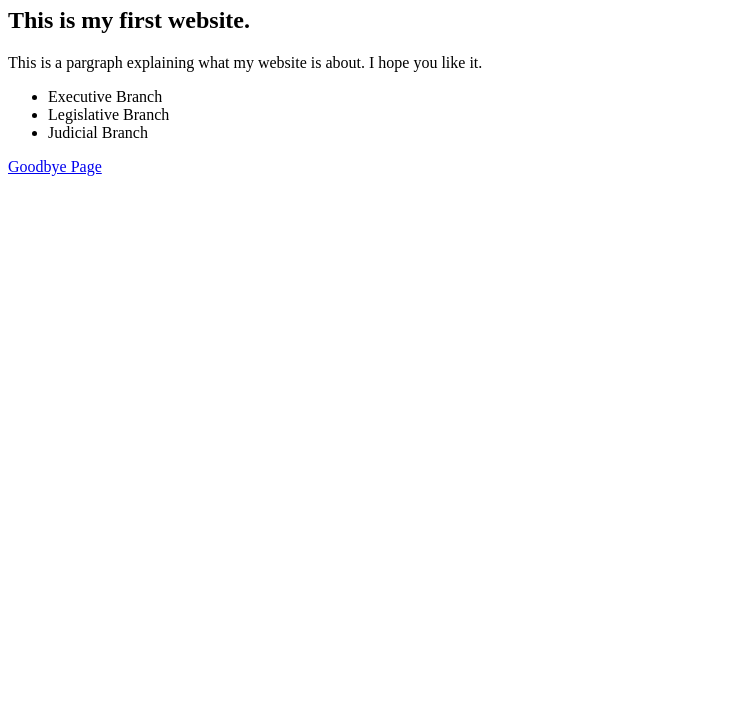
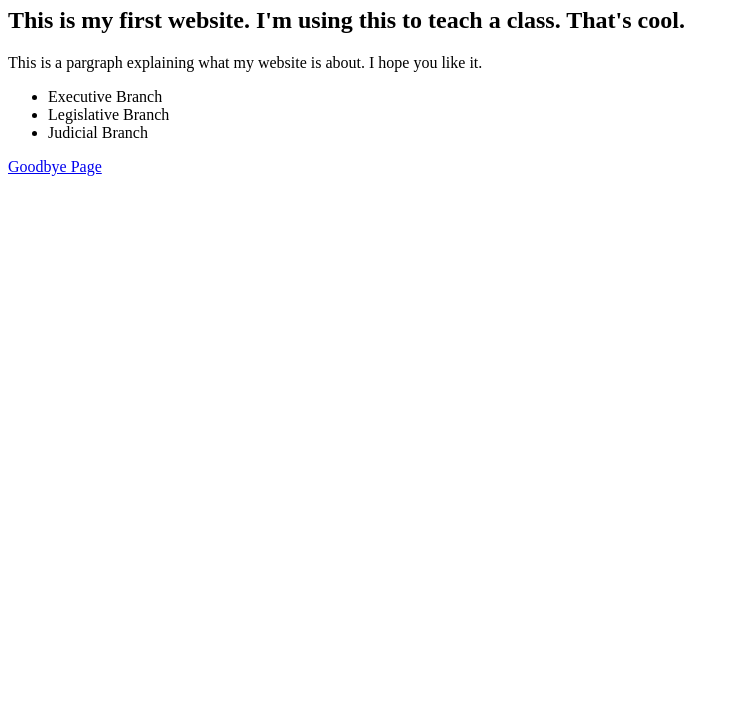
Before and after one commit to zainshahid/drew-simple-website, a plain HTML site: page index.html in a window 1280 px wide. Shown: the part 73-800 px from the top of the page, without its empty margins (0-739 px from the left). Drawn offline with Linux system fonts and the light colour scheme.

Commit message:
Add some text.

```diff
--- a/index.html
+++ b/index.html
@@ -3,7 +3,7 @@
 <body>
 
 <h1>Hello World!!!</h1>
-<h2>This is my first website.</h2>
+<h2>This is my first website. I'm using this to teach a class. That's cool.</h2>
 
 <p> This is a pargraph explaining what my website is about. I hope you like it.</p>
 
```
